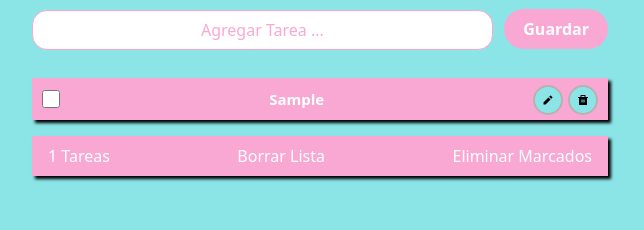
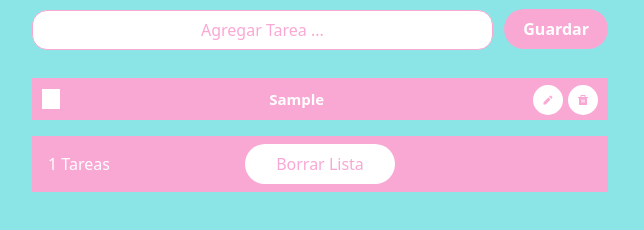
Before and after one commit to caslero/to-do-list, a plain HTML site: page index.html in a window 1280 px wide. Both pictures are taken after typing "Sample" into the empty fields and a click on the button "Guardar". Shown: the part 86-316 px from the top of the page, without its empty margins (320-964 px from the left). Drawn offline with nearby package versions, Linux system fonts and the light colour scheme.

Commit message:
Corregir errores, la casilla que se desmarcaba

```diff
--- a/css/estilos.css
+++ b/css/estilos.css
@@ -33,7 +33,7 @@ body {
 .todo__list li {
     display: flex;
     justify-content: space-between;
-    border-bottom: 1px solid #494949;
+    border-bottom: 2px solid white;
     padding: 5px 10px;
     gap: 5px;
 }
@@ -77,16 +77,7 @@ body {
 }
 
 /**Estilos de la checkbox*/
-.todo__list li input[type="checkbox"] {
-    margin: 0;
-    width: 20px;
-    height: 20px;
-    cursor: pointer;
-    background-color: #fff;
-}
-
-.todo__list li input[type=checkbox]:checked {
-    content: '';
+.todo__list li[data-status="completed"] input[type="checkbox"] {
     appearance: none;
     width: 25px;
     height: 25px;
@@ -96,6 +87,17 @@ body {
     font-size: 15px;
     color:white;
 }
+
+
+.todo__list li[data-status="pending"] input[type="checkbox"] {
+    appearance: none;
+    margin: 0;
+    width: 20px;
+    height: 20px;
+    cursor: pointer;
+    background-color: #fff;
+}
+
 
 
 /** Estilos cuando este marcado*/
@@ -108,6 +110,42 @@ body {
 .todo__list li .actions {
     display: flex;
     column-gap: 5px;
+}
+
+
+.borrar-marcados {
+    width: 150px;
+    height: 40px;
+    border: 1px solid red;
+    background-color: white;
+    border-radius: 30px;
+}
+
+.borrar-marcados:hover {
+    width: 150px;
+    height: 40px;
+    background-color: #d82121;
+    opacity: 0.9;
+    color: white;
+    font-weight: 700;
+    border-radius: 30px;
+}
+
+
+
+.borrar-lista {
+    width: 150px;
+    height: 40px;
+    background-color: white;
+    color: #f9a8d4;
+    border-radius: 30px;
+}
+
+.borrar-lista:hover {
+
+    background-color: white;
+    color: #e63e9a;
+    border: 1px solid #e63e9a;
 }
 
 
@@ -124,15 +162,12 @@ body {
 
 
 
-
-
-
 .todo__list li .actions button {
-    border: 2px solid rgb(184, 177, 177);
     background: none;
     cursor: pointer;
     font-size: 12px;
-    background-color: #8BE5E7;
+    background-color: white;
+    color: #f9a8d4;
     width: 30px;
     height: 30px;
     border-radius: 100px;
@@ -143,6 +178,6 @@ body {
 }
 
 .todo__list li .actions button:hover {
-    color: #fff;
-    background-color: #000;
+    color: white;
+    background-color: #e63e9a;
 }
--- a/index.html
+++ b/index.html
@@ -28,7 +28,7 @@
                         </div>
                     </form>
 
-                    <div class="todo__body js-todo-body w-full bg-pink-300 shadow-[3px_3px_3px]">
+                    <div class="todo__body js-todo-body w-full bg-pink-300">
                         <!-- <ul class="todo__list js-todo-list">
                             <li data-id="1" data-status="pending">
                                 <label for="1">
@@ -64,10 +64,12 @@
                     </div>
 
 
-                    <div class="todo__footer w-full h-10 bg-pink-300 shadow-[3px_3px_3px] mt-4 flex items-center justify-between px-4">
-                        <span class="count js-count text-white font-700"></span>
-                        <span class="clear js-clear  text-white font-700 cursor-pointer"></span>
-                        <span onclick="marcado()" class="borrador js-borrador  text-white font-700 cursor-pointer"></span>
+                    <div class="todo__footer w-full h-14 bg-pink-300 mt-4 flex items-center justify-between space-x-4 px-4">
+                        <span class="basis-1/3 count js-count text-white font-700 text-start"></span>
+                        <span class="basis-1/3 clear js-clear  text-white font-700 cursor-pointer text-center"></span>
+                        <span onclick="marcado()" class="basis-1/3 borrador js-borrador text-red-500 font-700 cursor-pointer text-end">
+
+                        </span>
                     </div>
                 </div>
             </div>
--- a/js/main.js
+++ b/js/main.js
@@ -24,9 +24,11 @@ function handleFormSubmit(e) {
 
     let $input = document.querySelector('input');
     let todo = $input.value;
+
     let myTodo = { id: todos.length, task: todo, status: 'pending', clase: 'desmarcar'}
+
     todos.push(myTodo);
-
+    //todos.unshift(myTodo);
     //Creamos la ul del html
     if (todos.length === 1)
 
@@ -39,6 +41,7 @@ function handleFormSubmit(e) {
         localStorage.setItem('todos' , JSON.stringify(todos));
         $input.value = '';
 }
+
 
 
 function cargarVentana() {
@@ -57,7 +60,10 @@ function cargarVentana() {
         });
     }
     updateListCount();
+    localStorage.setItem('todos' , JSON.stringify(todos));
+
 }
+
 
 
 function renderEmptyState() {
@@ -75,16 +81,18 @@ function renderEmptyState() {
 }
 
 
+
 function renderTodoList() {
     $todoBody.innerHTML = `<ul class="todo__list js-todo-list" id="listados"></ul>`;
 }
+
 
 
 function renderTodo(todo) {
     //Creamos el todo list usando el pase de todo el objeto
     let todoList = `<li data-id="${todo.id}" data-status="${todo.status}" data-clase="${todo.clase}" class="space-x-4">
                         <label for="${todo.id}" class="space-x-4 marcar">
-                            <input type="checkbox" clase="marcado" id="${todo.id}" value="${todo.id}" ${todo.status === 'completed' ? 'checked' : null}/>
+                            <input type="checkbox"  onclick="eliminarMarcados()" clase="marcados" id="${todo.id}" value="${todo.id}" ${todo.status === 'completed' ? 'checked' : null}/>
                             <input class="asa" type="text" value="${todo.task}" readonly >
                         </label>
                         <div class="actions">
@@ -103,17 +111,15 @@ function renderTodo(todo) {
 }
 
 
+
 function updateListCount() {
     if (todos.length != 0) {
         $count.innerHTML = `${todos.length} Tareas`;
-        $clear.innerHTML = `Borrar Lista`;
-        $borrador.innerHTML = `Eliminar Marcados`;
-    /**`<button class="js-quitar"><i class="ri-delete-bin-fill" onclick="marcado()"></i></button>`; */
+        $clear.innerHTML = `<button class="borrar-lista">Borrar Lista</button>`;
     } else {
         $count.innerHTML = `${todos.length} Tareas`;
-        //$clear.innerHTML = `Borrar Lista`;
     }
-
+    eliminarMarcados();
     localStorage.setItem('todos', JSON.stringify(todos));
 
 };
@@ -130,12 +136,12 @@ function handleFormAction(e) {
 }
 
 
+
 function updateStatus(e) {
     const $status = e.target.closest('input[type="checkbox"]');
     const $clase = e.target.closest('input[type="checkbox"]');
 
     if (!$status) return;
-
 
     const $li = $status.closest('li'),
           id = $li.dataset.id,
@@ -149,8 +155,10 @@ function updateStatus(e) {
           todos[currentIndex].status = status;
           todos[currentIndex].clase = clase;
 
+          eliminarMarcados();
           localStorage.setItem('todos', JSON.stringify(todos));
 }
+
 
 
 function deleteTodo(e) {
@@ -174,6 +182,7 @@ function deleteTodo(e) {
 }
 
 
+
 function toggleInputState(e) {
     const $edit = e.target.closest('.js-edit');
 
@@ -191,6 +200,7 @@ function toggleInputState(e) {
 }
 
 
+
 function updateTodo(id, e) {
     let value  = e.target.value,
         index = todos.findIndex((todo) => todo.id == id);
@@ -199,7 +209,11 @@ function updateTodo(id, e) {
 }
 
 
+
 function handleClearTodos() {
+    let respuesta = prompt('Eliminar lista, Presione Y para Borrar, N para salir: ')
+
+    if (respuesta === 'Y' || respuesta === 'y') {
         todos = [];
         localStorage.setItem('todos', JSON.stringify(todos));
 
@@ -208,7 +222,11 @@ function handleClearTodos() {
         renderEmptyState();
     }
 
+}
 
+
+
+/** Funcion para eliminar solo los elementos que estan marcados */
 function marcado(){
 
     let todosN = todos.filter(todo => todo.clase == 'desmarcar');
@@ -223,6 +241,25 @@ function marcado(){
     } else {
 
         cargarVentana();
+        eliminarMarcados();
     }
 
 }
+
+
+
+/** Funcion para mostrar el boton de eliminar marcados mientras haya al menos un elemento marcado */
+function eliminarMarcados() {
+
+    let i = 0;
+    let todosN = todos.filter(todo => todo.clase === 'marcar');
+
+    if (todosN == 0) {
+        i = false;
+        $borrador.innerHTML = '';
+    } else {
+        i = true;
+        $borrador.innerHTML = `<button class="borrar-marcados">Borrar Marcados</button>`;
+    }
+
+}
```
Also changed, not shown: 1 other file. Lines whose indentation alone changed are shown as unchanged.
